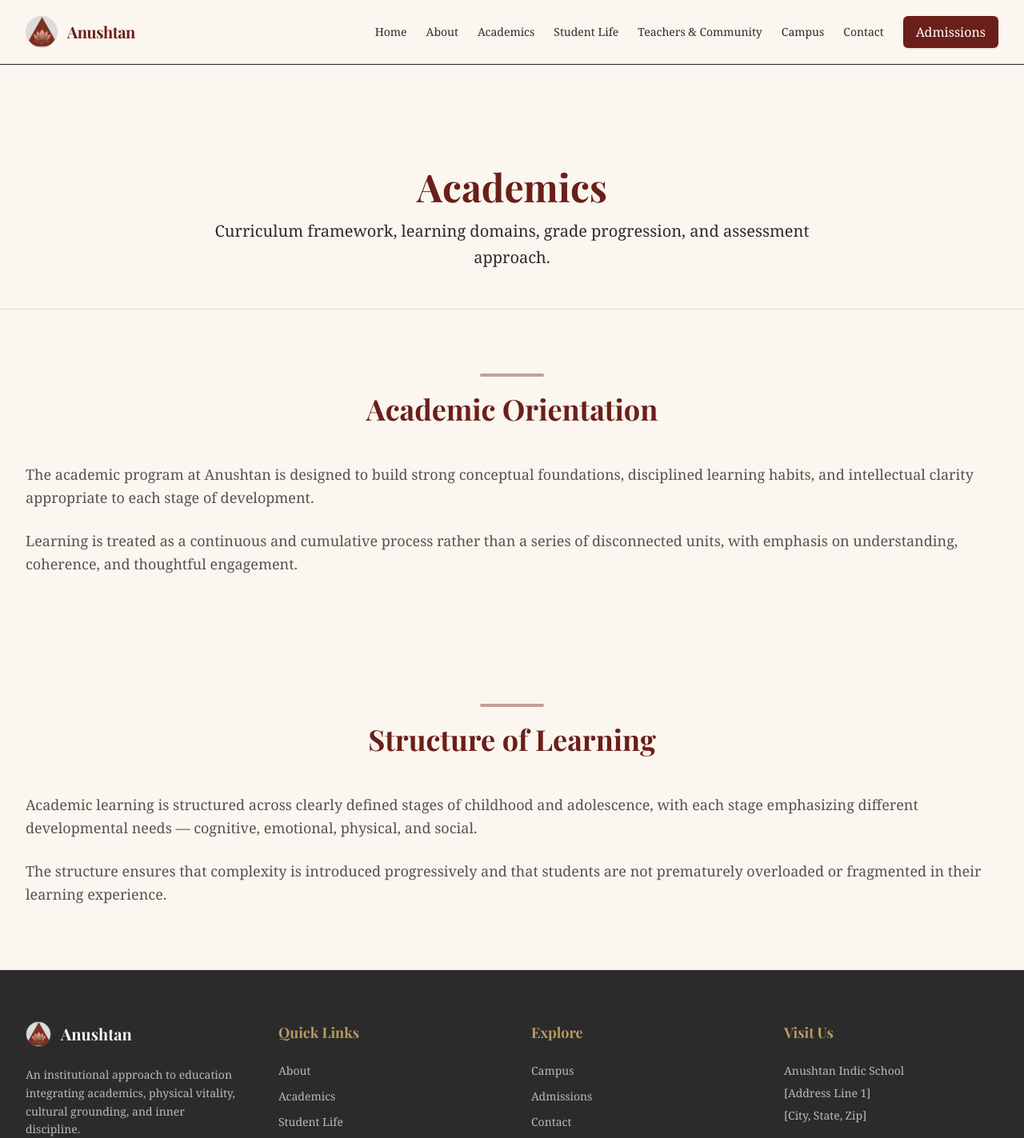
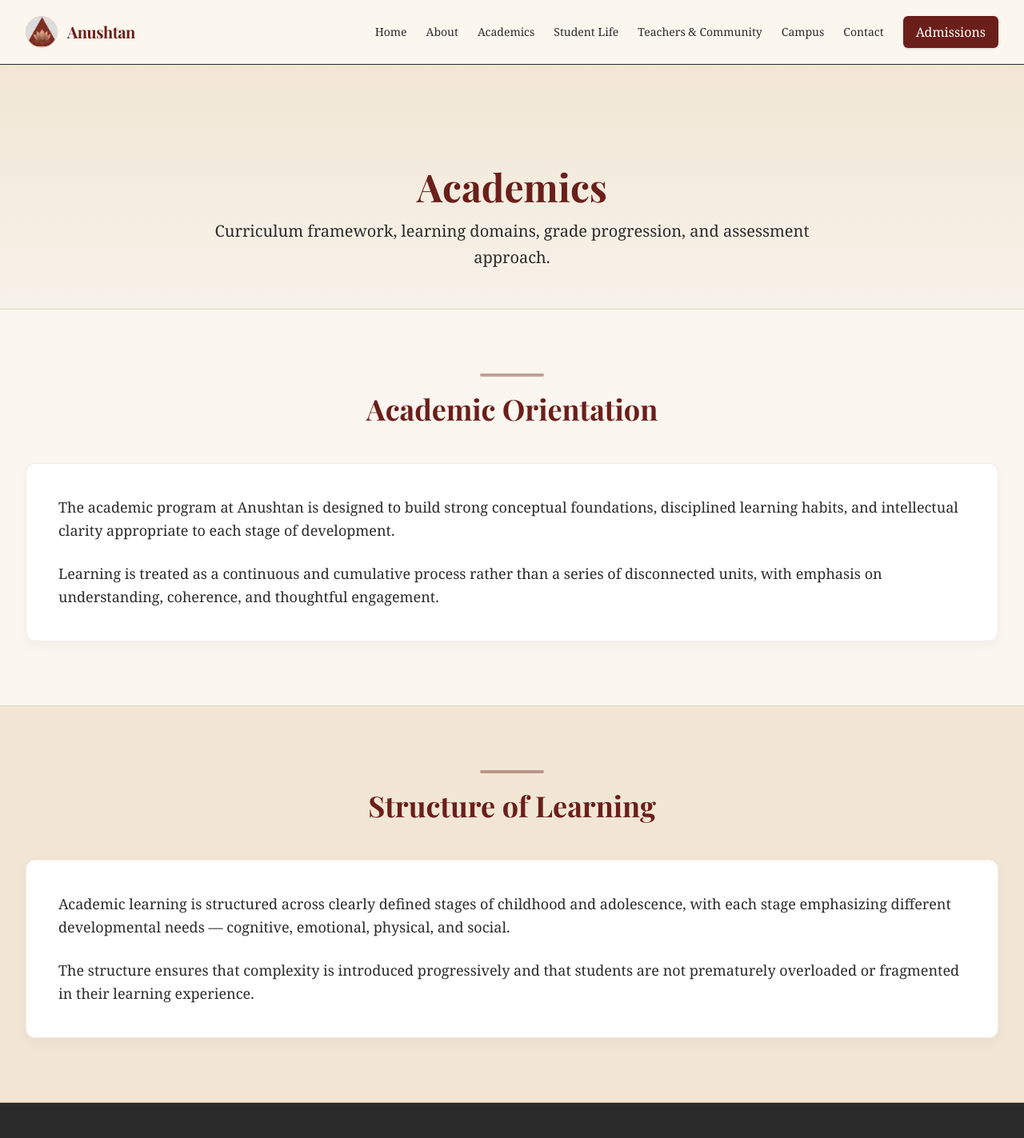
Before and after one commit to RajuThoutu/anushtan, a Next.js app: page /academics in a window 1280 px wide. Shown: the top 1423 px of the page at 80% size. Built offline with nearby package versions, Linux system fonts and the light colour scheme; a web font is replaced by a local one.

Commit message:
Refine Academics page with layered neutral palette and soft card shadows

```diff
--- a/app/academics/page.tsx
+++ b/app/academics/page.tsx
@@ -12,18 +12,20 @@ export const metadata: Metadata = {
 
 export default function Academics() {
     return (
-        <>
+        <div className="min-h-screen bg-[#F7F2EA]">
             <Navbar />
             <PageHeader
                 title="Academics"
                 subtitle="Curriculum framework, learning domains, grade progression, and assessment approach."
+                className="bg-[linear-gradient(180deg,#F1E6D4_0%,#F7F2EA_100%)]"
             />
 
             {/* Academic Orientation */}
-            <section className="py-20 bg-transparent">
+            <section className="py-20 bg-[#FBF6EF] border-b border-[#8A3A32]/20">
                 <div className="container-custom max-w-4xl mx-auto">
-                    <SectionHeader title="Academic Orientation" />
-                    <div className="text-lg text-anushtan-charcoal/80 leading-relaxed space-y-6">
+                    <SectionHeader title="Academic Orientation" className="mb-12" />
+                    <div className="bg-white shadow-[0_6px_18px_rgba(0,0,0,0.04)] sm:p-10 p-6 rounded-xl border border-[#8A3A32]/10">
+                        <div className="text-lg text-[#2B2B2B] leading-relaxed space-y-6">
                             <p>
                                 The academic program at Anushtan is designed to build strong conceptual foundations, disciplined learning habits, and intellectual clarity appropriate to each stage of development.
                             </p>
@@ -32,13 +34,15 @@ export default function Academics() {
                             </p>
                         </div>
                     </div>
+                </div>
             </section>
 
             {/* Structure of Learning */}
-            <section className="py-20 bg-transparent">
+            <section className="py-20 bg-[#F1E6D4] border-b border-[#8A3A32]/20">
                 <div className="container-custom max-w-4xl mx-auto">
-                    <SectionHeader title="Structure of Learning" />
-                    <div className="text-lg text-anushtan-charcoal/80 leading-relaxed space-y-6">
+                    <SectionHeader title="Structure of Learning" className="mb-12" />
+                    <div className="bg-white shadow-[0_6px_18px_rgba(0,0,0,0.04)] sm:p-10 p-6 rounded-xl border border-[#8A3A32]/10">
+                        <div className="text-lg text-[#2B2B2B] leading-relaxed space-y-6">
                             <p>
                                 Academic learning is structured across clearly defined stages of childhood and adolescence, with each stage emphasizing different developmental needs — cognitive, emotional, physical, and social.
                             </p>
@@ -47,9 +51,10 @@ export default function Academics() {
                             </p>
                         </div>
                     </div>
+                </div>
             </section>
 
             <Footer />
-        </>
+        </div>
     );
 }
--- a/components/sections/PageHeader.tsx
+++ b/components/sections/PageHeader.tsx
@@ -3,11 +3,12 @@ import React from "react";
 interface PageHeaderProps {
     title: string;
     subtitle?: string;
+    className?: string;
 }
 
-export function PageHeader({ title, subtitle }: PageHeaderProps) {
+export function PageHeader({ title, subtitle, className }: PageHeaderProps) {
     return (
-        <section className="bg-anushtan-ivory pt-32 pb-12 border-b border-black/[0.08]">
+        <section className={`pt-32 pb-12 border-b border-black/[0.08] ${className || "bg-anushtan-ivory"}`}>
             <div className="container-custom text-center">
                 <h1 className="font-heading text-4xl md:text-5xl font-bold text-anushtan-maroon mb-4">
                     {title}
```
Lines whose indentation alone changed are shown as unchanged.
